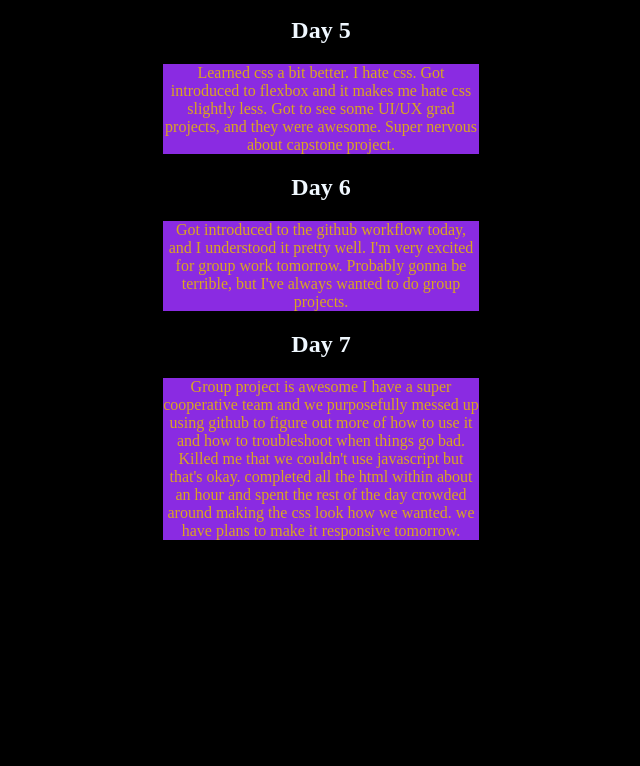
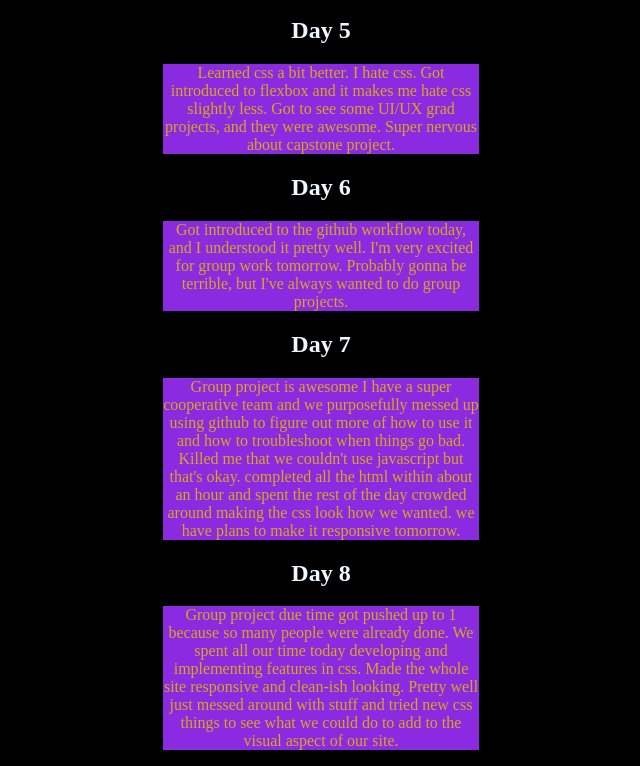
Before and after one commit to 1asdfghjkl7/my-journal, a plain HTML site: page index.html in a window 1280 px wide. Shown: the part 564-1330 px from the top of the page, without its empty margins (319-959 px from the left). Before the commit the page ends 1120 px from the top, so only its background shows below. Drawn offline with Linux system fonts and the light colour scheme.

Commit message:
Day 8 added

```diff
--- a/index.html
+++ b/index.html
@@ -37,6 +37,10 @@
         <h2>Day 7</h2>
         <p>Group project is awesome I have a super cooperative team and we purposefully messed up using github to figure out more of how to use it and how to troubleshoot when things go bad. Killed me that we couldn't use javascript but that's okay. completed all the html within about an hour and spent the rest of the day crowded around making the css look how we wanted. we have plans to make it responsive tomorrow.</p>
     </div>
+    <div>
+        <h2>Day 8</h2>
+        <p>Group project due time got pushed up to 1 because so many people were already done. We spent all our time today developing and implementing features in css. Made the whole site responsive and clean-ish looking. Pretty well just messed around with stuff and tried new css things to see what we could do to add to the visual aspect of our site.</p>
+    </div>
 
     <script src="main.js"></script>
 </body>
```
